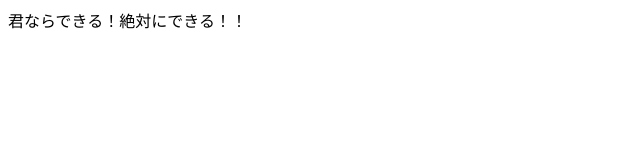
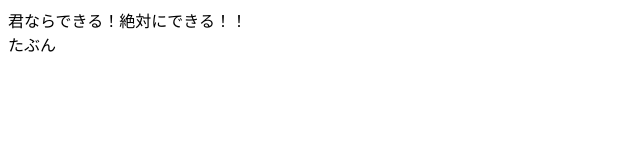
Before and after one commit to Hot-teamC/mogisson, a plain HTML site: page index.html in a window 1280 px wide. Shown: the full height of the page, 0-640 px from the left. Drawn offline with Linux system fonts and the light colour scheme.

Commit message:
mainにメッセージ付け加えた

```diff
--- a/index.html
+++ b/index.html
@@ -8,5 +8,6 @@
 </head>
 <body>
     <div class="hello">君ならできる！絶対にできる！！</div>
+    <div class="hello">たぶん</div>
 </body>
 </html>
```
